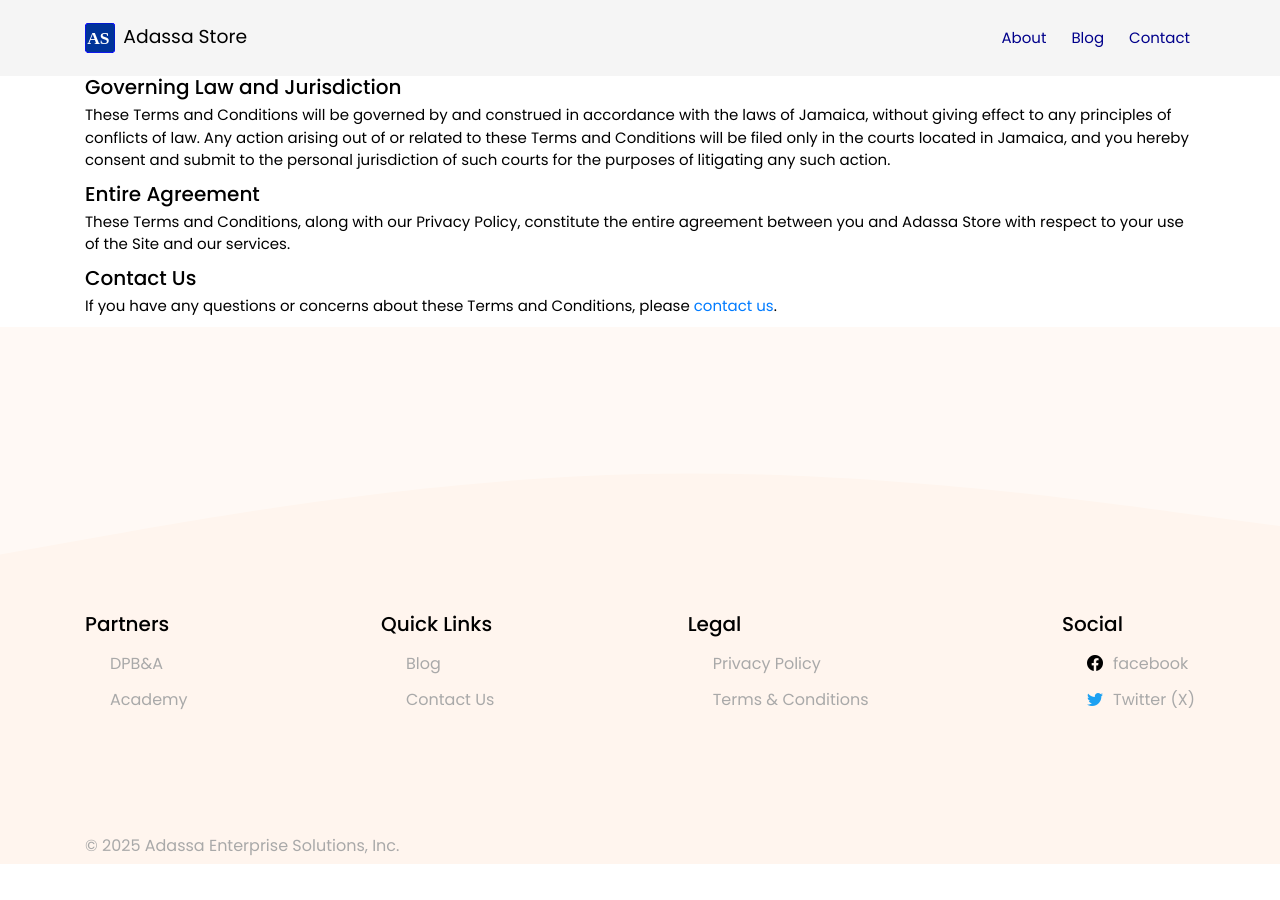
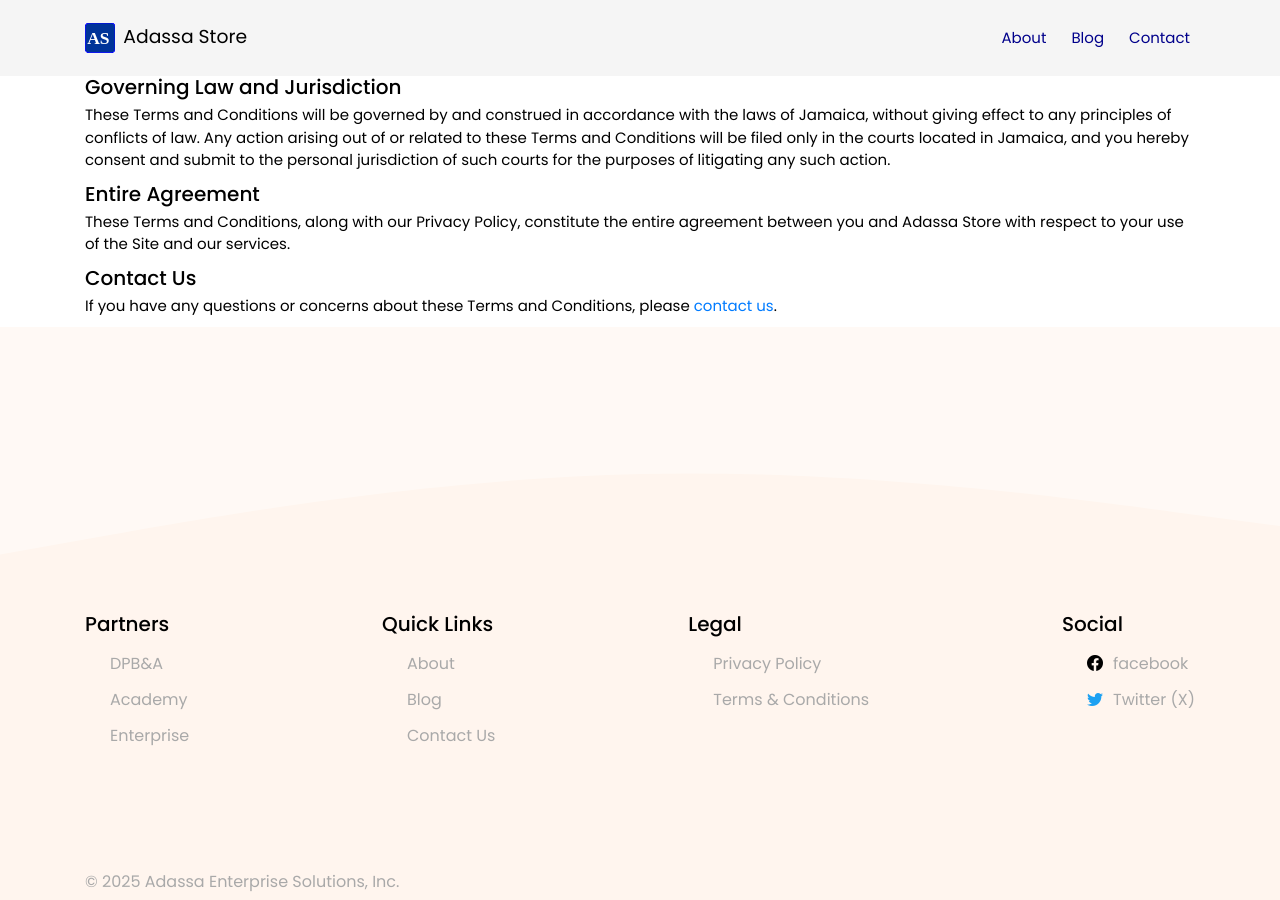
Before and after one commit to Adassa-Enterprise-Solutions/adassa-store, a Jekyll site: the page built from terms-and-conditions.html, in a window 1280 px wide and 900 px high, scrolled down 899 px. Built offline with Jekyll 4.4.1, drawn with Linux system fonts in a browser that asks for light colours; before the commit the page ends 1763 px from its top, so only the background shows below that.

Commit message:
General updates.

```diff
--- a/_includes/footer.html
+++ b/_includes/footer.html
@@ -17,12 +17,19 @@
                     <li>Academy</li>
                 </a>
 
+                <a href="https://adassa.com.jm/" target="_blank">
+                    <li>Enterprise</li>
+                </a>
+
             </ul>
         </div>
 
         <div class="qlinks">
             <h2>Quick Links</h2>
             <ul style="list-style: none;">
+                <a href="/about">
+                    <li>About</li>
+                </a>
                 <a href="/blog">
                     <li>Blog</li>
                 </a>
```
